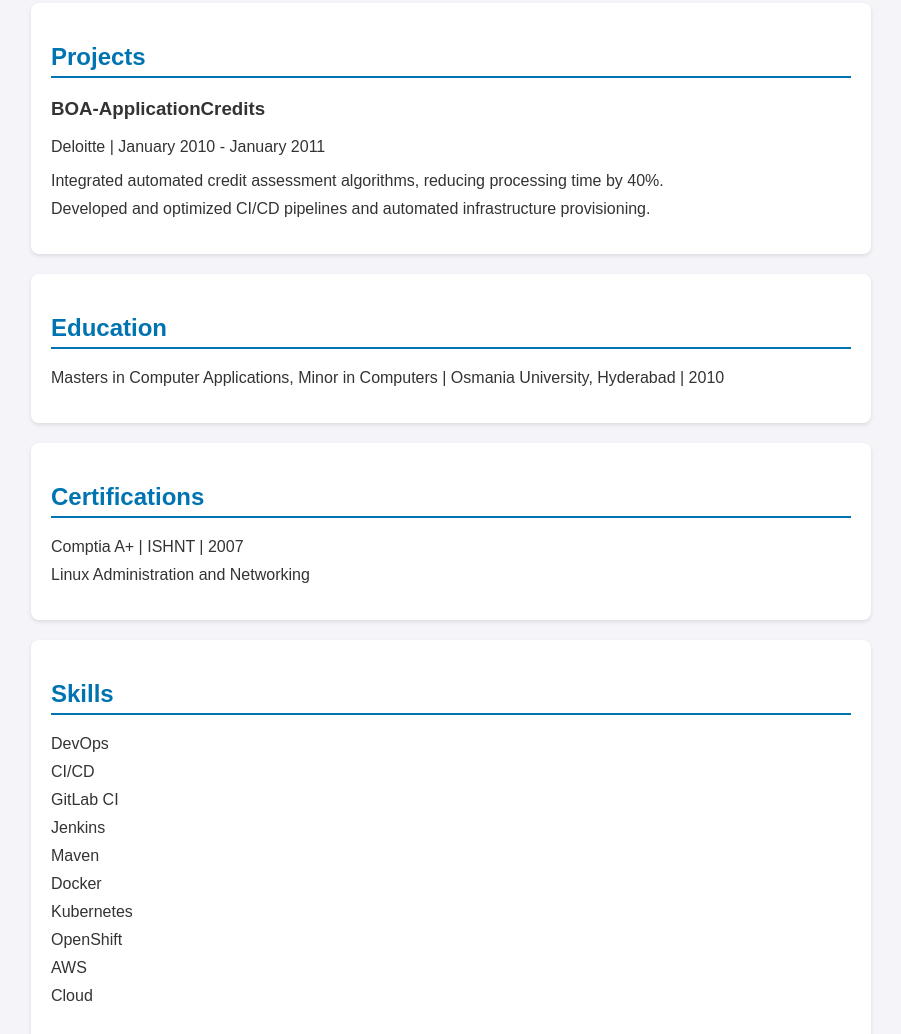
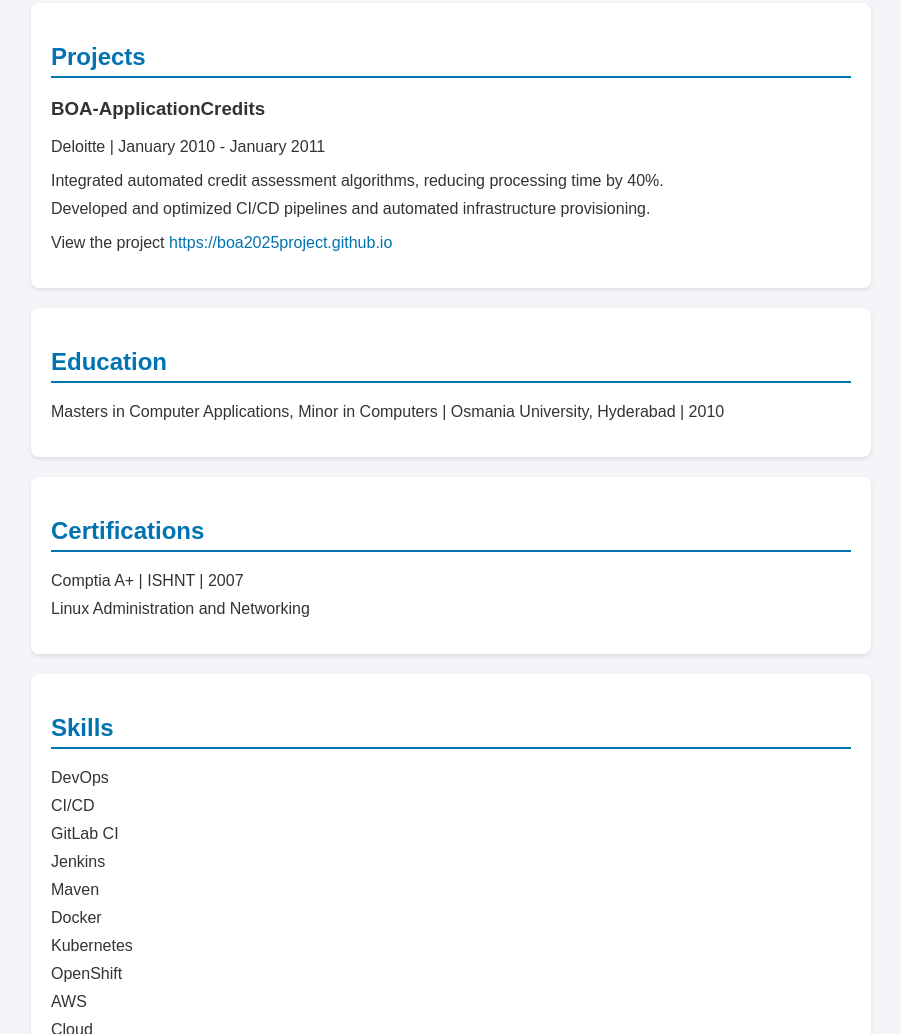
Before and after one commit to expertisedevops/expertisedevops.github.io, a plain HTML site: page index.html in a window 1280 px wide. Shown: the part 1036-2070 px from the top of the page, without its empty margins (189-1090 px from the left). Drawn offline with Linux system fonts and the light colour scheme.

Commit message:
Update index.html

```diff
--- a/index.html
+++ b/index.html
@@ -108,6 +108,7 @@
         <li>Integrated automated credit assessment algorithms, reducing processing time by 40%.</li>
         <li>Developed and optimized CI/CD pipelines and automated infrastructure provisioning.</li>
     </ul>
+    <p>View the project <a>https://boa2025project.github.io</a></p>
 </section>
 
 <section>
```
